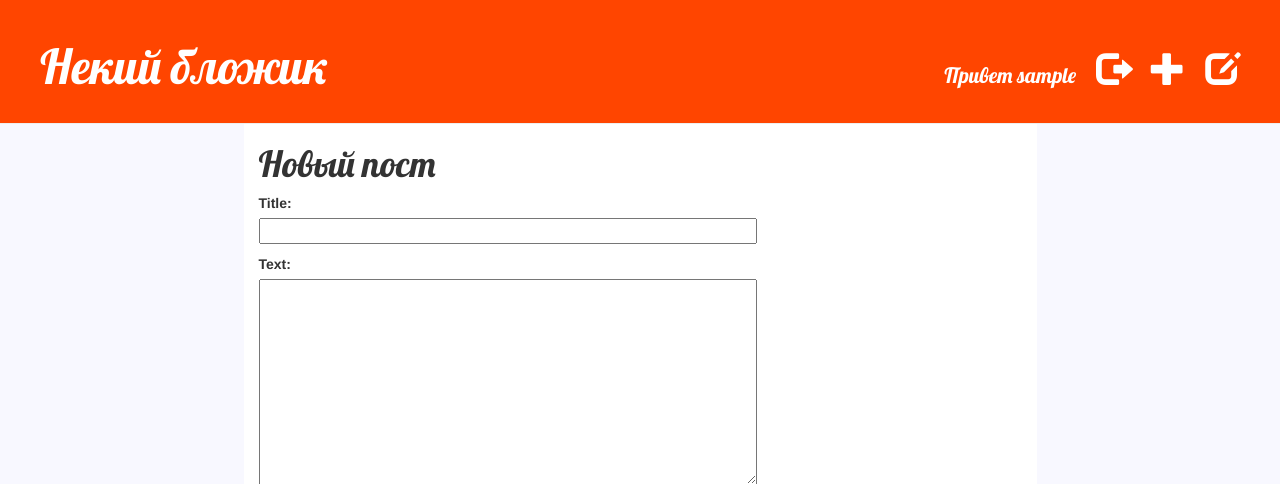
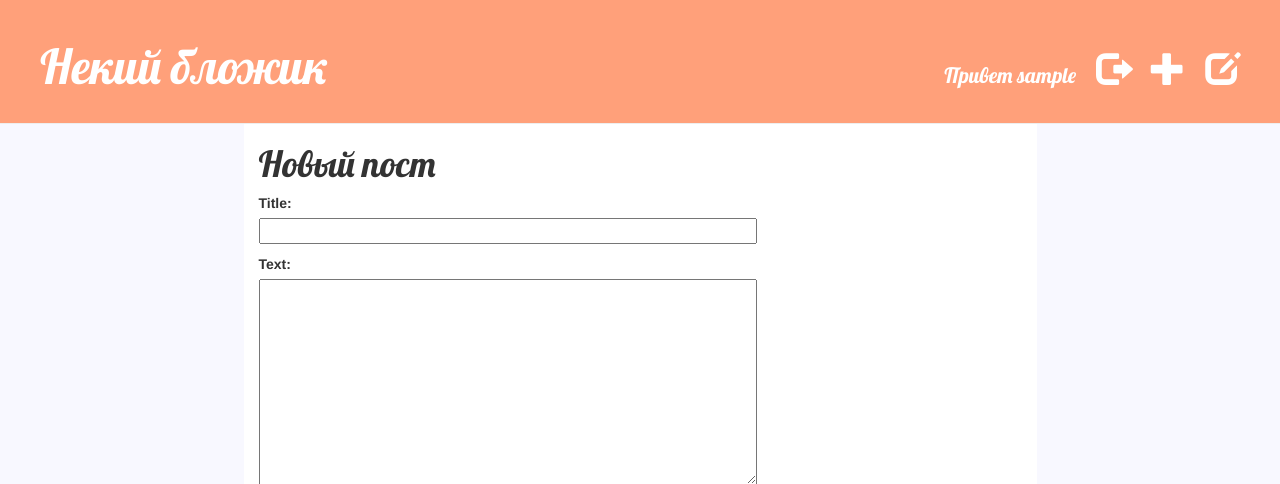
Before and after one commit to RavilMahmutov/my_first_blog, a Django app: page /post/new/ in a window 1280 px wide. Shown: the top 484 px of the page. Run offline with Django 3.2, Linux system fonts and the light colour scheme; the visitor is signed in with stand-in values (Sample User, id 1); some libraries are stand-ins or nearby versions.

```diff
--- a/blog/static/css/blog.css
+++ b/blog/static/css/blog.css
@@ -5,7 +5,7 @@ html, body{
 }
 
 .page-header {
-        background-color: #ff4500;
+        background-color: #ffa07a;
         margin-top: 0;
         margin-bottom: 0;
         padding: 20px 20px 20px 40px;
```
